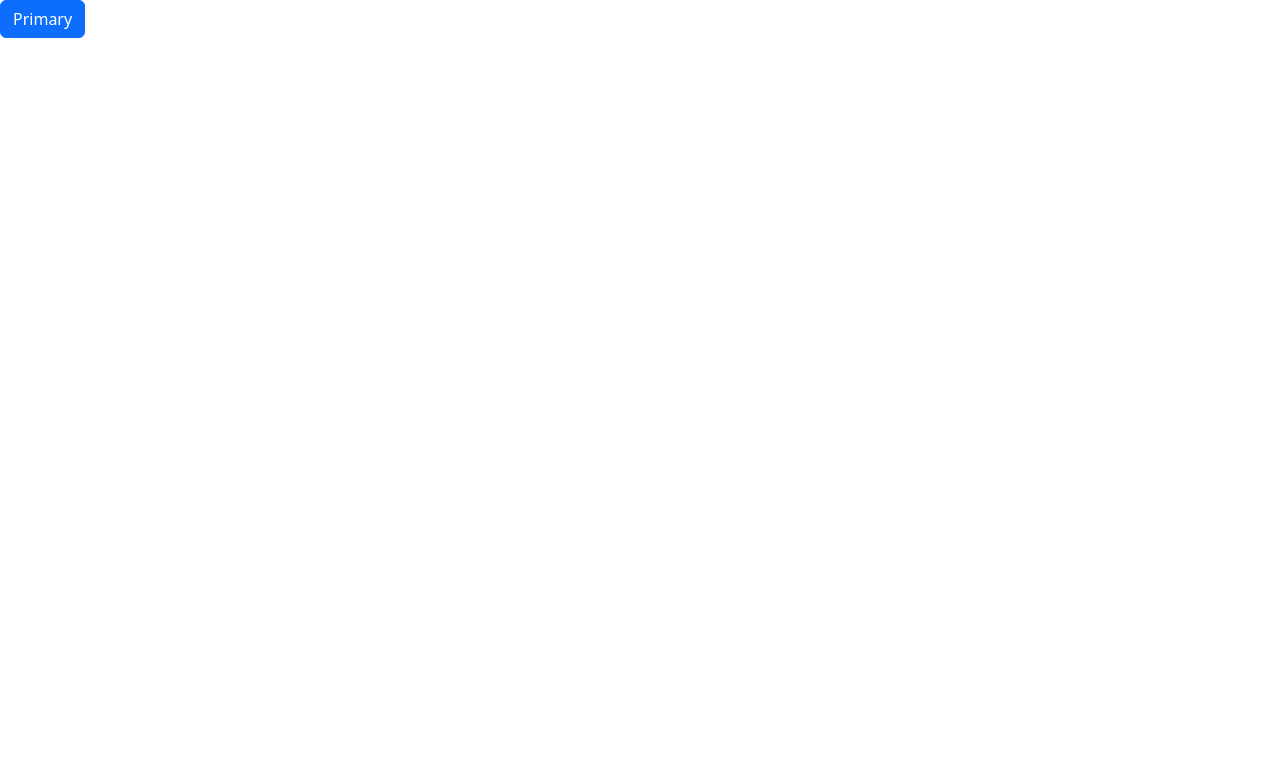
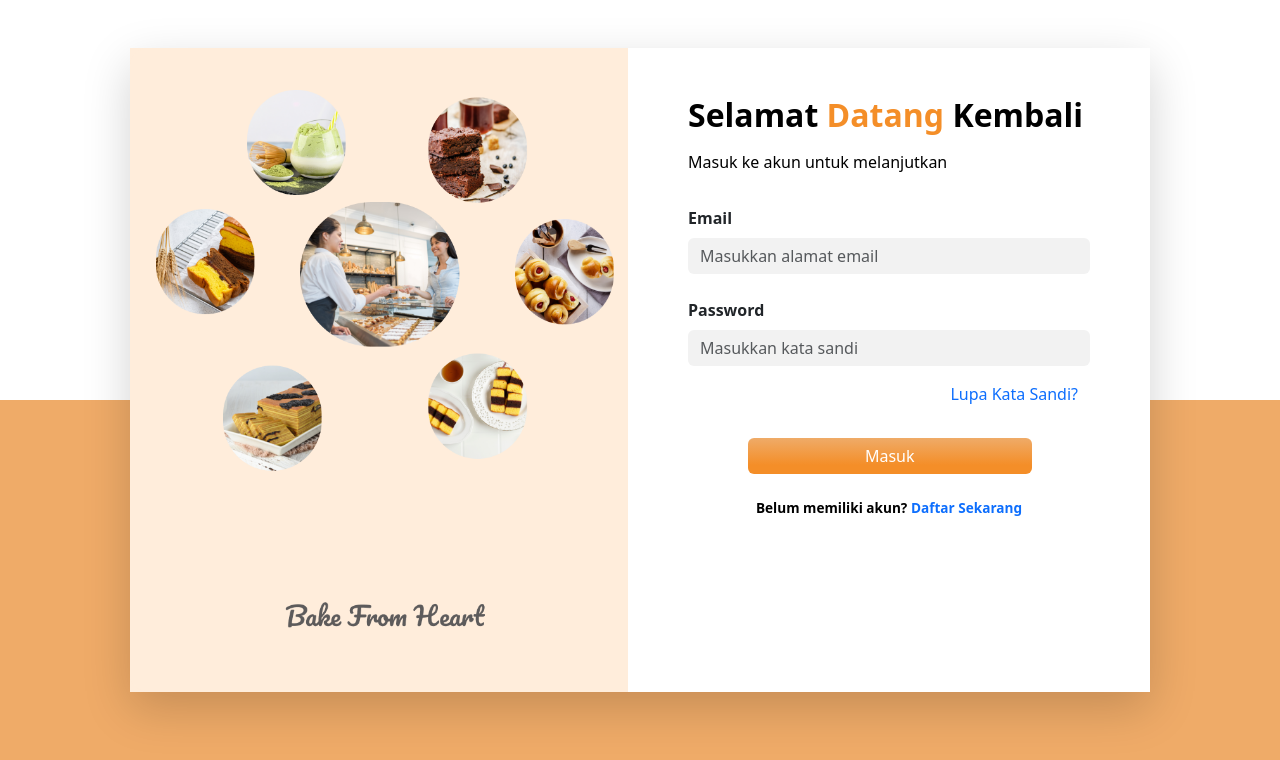
Before and after one commit to byonicku/AtmaBakery_Frontend_Web, a React (Vite) app: page /login in a window 1280 px wide. Shown: the top 760 px of the page. Built offline with nearby package versions, Linux system fonts and the light colour scheme; the HTML template or start-up script is replaced by a standard one.

Commit message:
login done maybe

```diff
--- a/src/page/Login.jsx
+++ b/src/page/Login.jsx
@@ -1,9 +1,66 @@
 import {
-    Button
+    Button,Container,Row,Form,Image,Col
 } from 'react-bootstrap';
 
+import imageBg from "../assets/images/bg.png";
+
+
 export default function Login() {
+  const backgroundStyle = {
+    background: 'linear-gradient(to bottom, rgba(255,255,255,0.5) 0%, rgba(255,255,255,0.5) 50%, #EFAB68 50%, #EFAB68 100%)',
+    minHeight: '100vh',
+    overflow: 'hidden',
+  };
+  const linearButton = {
+    background: 'linear-gradient(to bottom, #EFAB68, #F48E28 75%)',
+    fontSize: '1em',
+    border: 'none',
+  }
   return (
-    <Button variant="primary">Primary</Button>
+    <div style={backgroundStyle}>
+      <Container>
+        <Row className='m-5 no-gutters shadow-lg rounded'>
+          <Col sm className='p-0 m-0' style={{  backgroundColor: "#FFEDDB" }}>
+            <img src={imageBg} className='p-0 m-0 rounded' style={{ width:"100%", height: "100%"}}/>
+          </Col>
+          <Col sm style={{  backgroundColor: "#FFFFFF" }}>
+            <div className='pt-5 px-5' style={{  color: "black" }}>
+              <h1 style={{  fontWeight: "bold", fontSize: "2em"  }} >
+                <span>Selamat</span>
+                <span style={{  color: "#F48E28" }}> Datang</span>
+                <span> Kembali</span>
+              </h1>
+              <p className='py-2' style={{ fontSize: "1em" }}>Masuk ke akun untuk melanjutkan</p>
+            </div>
+
+            <Form className='px-5 py-2'>
+              <Form.Group>
+                <Form.Label style={{ fontWeight: "bold", fontSize: "1em" }}>Email</Form.Label>
+                <Form.Control style={{ border:"1px #E5E5E5", backgroundColor:"#F2F2F2" }} type="email" placeholder="Masukkan alamat email" />
+              </Form.Group>
+              <Form.Group className="mt-4">
+                <Form.Label style={{ fontWeight: "bold" }}>Password</Form.Label>
+                <Form.Control type="password" style={{ border:"1px #E5E5E5", backgroundColor:"#F2F2F2" }}  placeholder="Masukkan kata sandi" />
+              </Form.Group>
+              <Container className='my-3 d-flex justify-content-end'>
+                <a href='#' style={{  textDecoration: "none" }}>Lupa Kata Sandi?</a>
+              </Container>
+
+              <Container className='text-center'>
+                <Button className='w-75 mx-5 my-3 h-25' style={linearButton} type='submit'>Masuk</Button>
+              </Container>
+            </Form>
+            <Container className='text-center'>
+            <div className='px-5' style={{  color: "black" }}>
+              <p style={{  fontWeight: "bold", fontSize: "0.85em" }} >
+                <span>Belum memiliki akun?</span>
+                <span> <a href='#' style={{  textDecoration: "none" }}>Daftar Sekarang</a></span>
+              </p>
+            </div>
+            </Container>
+          </Col>
+        </Row>
+      </Container>
+    </div>
   )
 }
```
Also changed, not shown: src/assets/images/bg.png (added).
